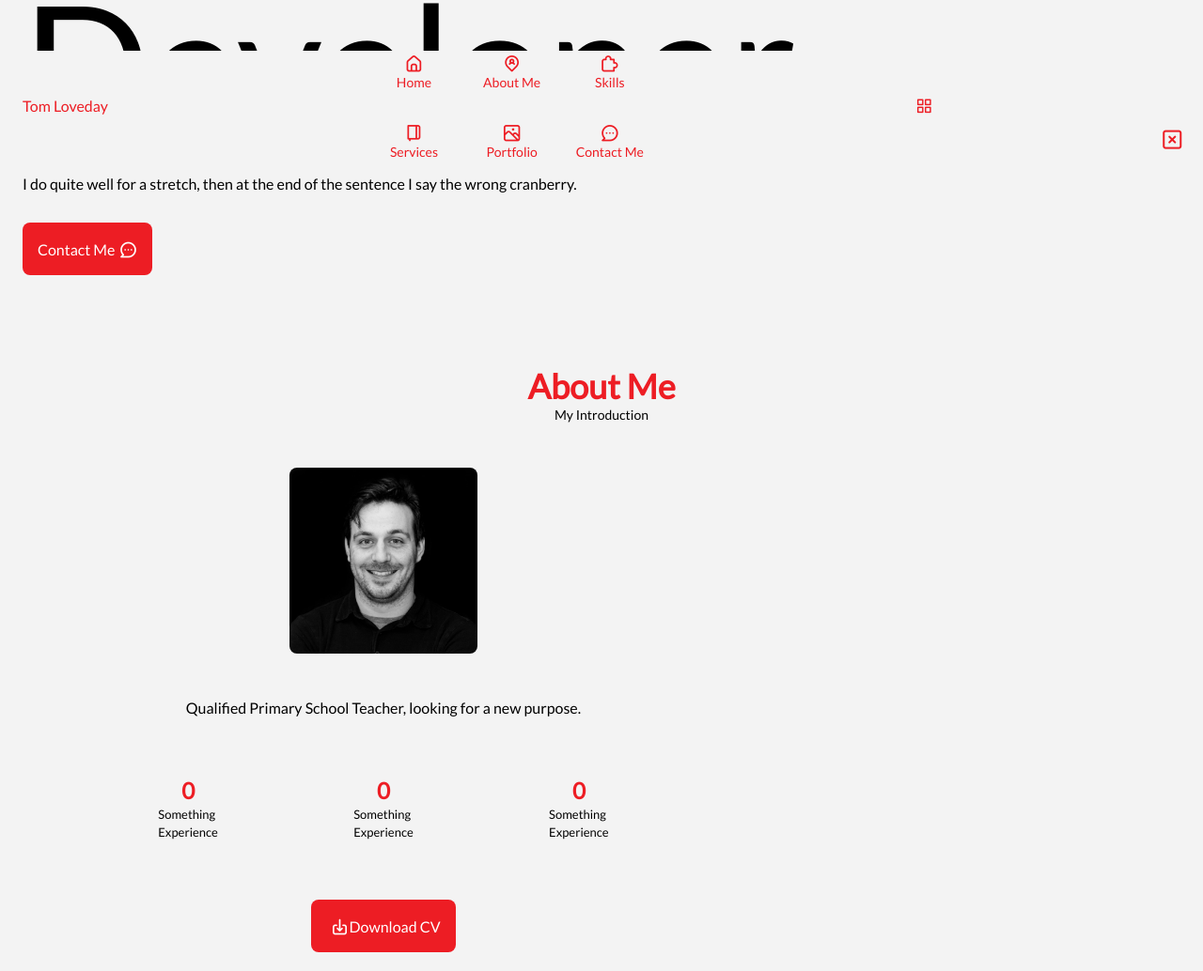
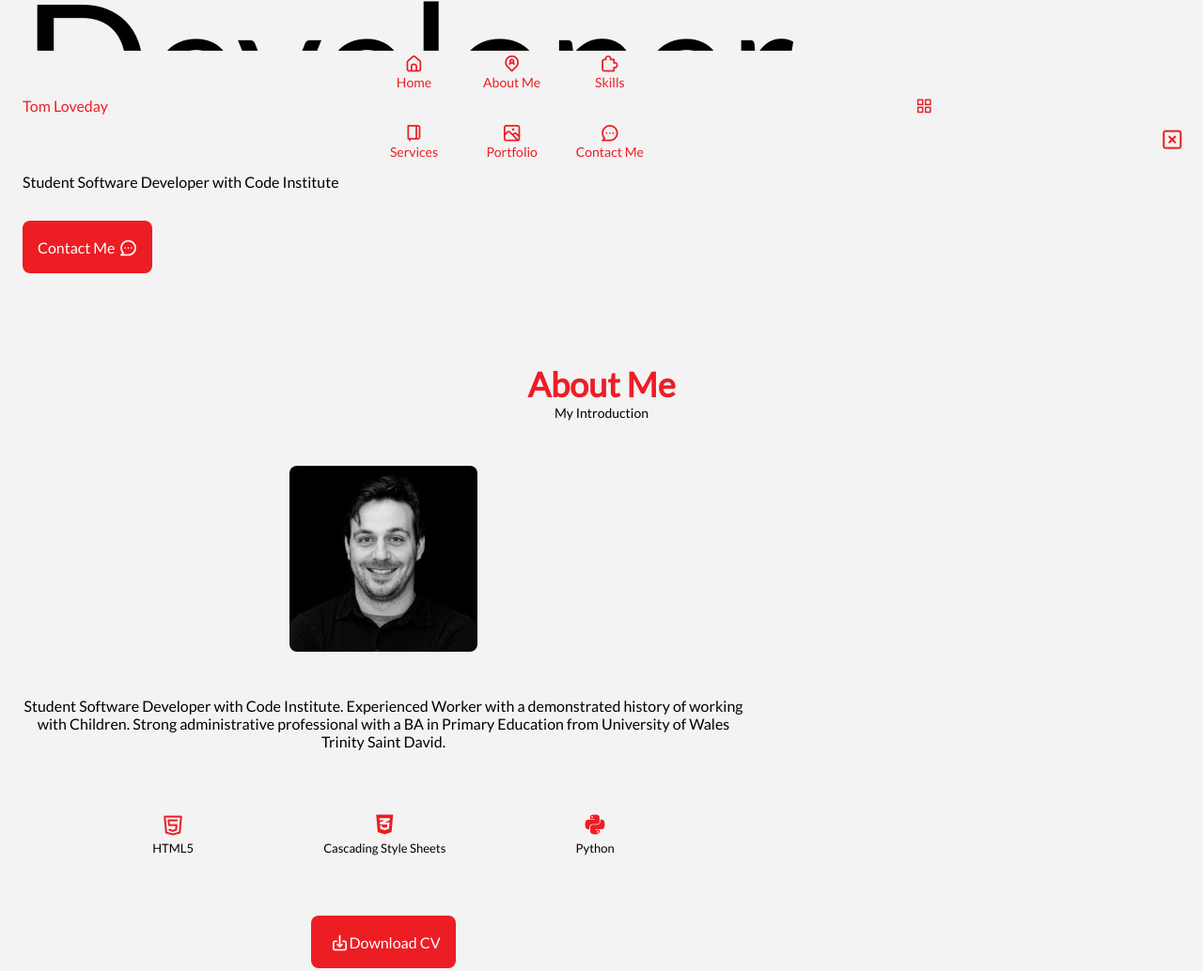
Before and after one commit to tloveday/portfolio_loveday, a plain HTML site: page index.html in a window 1280 px wide. Shown: the part 630-1664 px from the top of the page at 94% size. Drawn offline with nearby package versions, Linux system fonts and the light colour scheme.

Commit message:
Update information in HTML

```diff
--- a/index.html
+++ b/index.html
@@ -6,6 +6,8 @@
 
         <!--==================== UNICONS ====================-->
         <link rel="stylesheet" href="https://unicons.iconscout.com/release/v4.0.0/css/line.css">
+        <!--==================== FONT AWESOME ====================-->
+        <script src="https://kit.fontawesome.com/cbf695508f.js" crossorigin="anonymous"></script>
 
         <!--==================== SWIPER CSS ====================-->
         <link rel="stylesheet" href="https://unpkg.com/swiper@7/swiper-bundle.min.css"/>
@@ -85,20 +87,12 @@
                         </div>
 
                         <div class="home-img">
-                            <svg class="home-blob" viewBox="0 0 200 200" xmlns="http://www.w3.org/2000/svg">
-                              <mask id="mask0" mask-type="alpha">
-                                <path d="M40.8,-43.1C51.8,-29.8,58.8,-14.9,57.8,-1C56.9,13,47.9,26,36.9,33C26,40,13,41,-3.9,44.8C-20.7,48.7,-41.4,55.4,-56.2,48.4C-71,41.4,-79.8,20.7,-75.2,4.6C-70.6,-11.5,-52.5,-22.9,-37.7,-36.2C-22.9,-49.5,-11.5,-64.5,1.7,-66.3C14.9,-68,29.8,-56.4,40.8,-43.1Z" transform="translate(100 100)" />
-                              </mask>
-                              <g  mask="url(#mask0)">
-                                <path d="M40.8,-43.1C51.8,-29.8,58.8,-14.9,57.8,-1C56.9,13,47.9,26,36.9,33C26,40,13,41,-3.9,44.8C-20.7,48.7,-41.4,55.4,-56.2,48.4C-71,41.4,-79.8,20.7,-75.2,4.6C-70.6,-11.5,-52.5,-22.9,-37.7,-36.2C-22.9,-49.5,-11.5,-64.5,1.7,-66.3C14.9,-68,29.8,-56.4,40.8,-43.1Z" transform="translate(100 100)" />
-                                <image class="home-blob-img" x="20" y="30" xlink:href="assets/images/Pan.PNG">
-                              </g>
-                            </svg>
+                            <img src="assets/images/about 2.jpg" alt="" class="about-img">
                         </div>
                         <div class="home-data">
                             <h1 class="home-title">Hi, I'm Tom</h1>
-                            <h3 class="home-subtitle">Student Developer</h3>
-                            <p class="home-description">I do quite well for a stretch, then at the end of the sentence I say the wrong cranberry.</p>
+                            <h3 class="home-subtitle">Junior Developer</h3>
+                            <p class="home-description">Student Software Developer with Code Institute</p>
                             <a href="#contact" class="button button--flex">
                                 Contact Me<i class="uil uil-comment-dots button-icon"></i>
                             </a>
@@ -124,22 +118,22 @@
                     <img src="assets/images/about 2.jpg" alt="" class="about-img">
                     <div class="about-data"></div>
                         <p class="about-description">
-                            Qualified Primary School Teacher, looking for a new purpose.
+                            Student Software Developer with Code Institute. Experienced Worker with a demonstrated history of working with Children. Strong administrative professional with a BA in Primary Education from University of Wales Trinity Saint David.
                         </p>
                         <div class="about-info">
                             <div>
-                                <span class="about-info-title">0</span>
-                                <span class="about-info-name"> Something  <br> Experience </span>
+                                <span class="about-info-title"><i class="uil uil-html5-alt"></i></span>
+                                <span class="about-info-name"> HTML5 </span>
                             </div>
 
                             <div>
-                                <span class="about-info-title">0</span>
-                                <span class="about-info-name"> Something  <br> Experience </span>
+                                <span class="about-info-title"><i class="fab fa-css3-alt"></i></span>
+                                <span class="about-info-name"> Cascading Style Sheets </span>
                             </div>
 
                             <div>
-                                <span class="about-info-title">0</span>
-                                <span class="about-info-name"> Something  <br> Experience </span>
+                                <span class="about-info-title"><i class="fab fa-python"></i></span>
+                                <span class="about-info-name"> Python</span>
                             </div>
                         </div>
 
```
